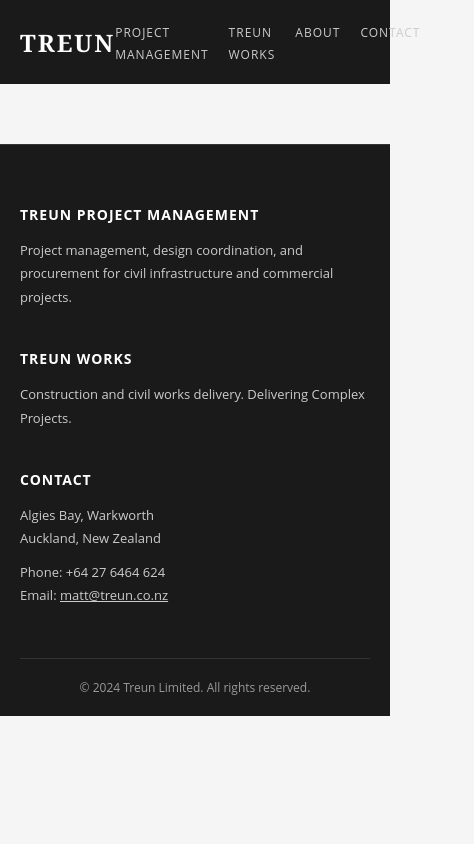
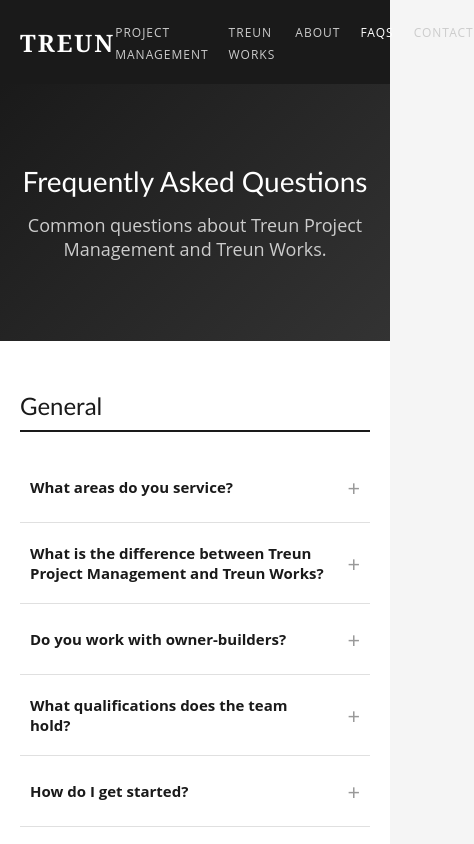
Before and after one commit to TreunLtd/treun-website, a React (Create React App) app: page /faq in a window 390 px wide. Shown: the top 844 px of the page, 474 px wide, since content can reach past the window. Built offline with nearby package versions, Linux system fonts and the light colour scheme.

Commit message:
Weds updates

```diff
--- a/src/App.js
+++ b/src/App.js
@@ -1,5 +1,5 @@
 import React from 'react';
-import { BrowserRouter as Router, Routes, Route } from 'react-router-dom';
+import { BrowserRouter, Routes, Route } from 'react-router-dom';
 import Navigation from './components/Navigation';
 import Footer from './components/Footer';
 import HomePage from './pages/HomePage';
@@ -9,12 +9,13 @@ import ContactPage from './pages/ContactPage';
 import ProjectDetailPage from './pages/ProjectDetailPage';
 import AllProjectsPage from './pages/AllProjectsPage';
 import AboutPage from './pages/AboutPage';
+import FAQPage from './pages/FAQPage';
 import './App.css';
 
-function App() {
+export default function App() {
   return (
-    <Router>
-      <div className="App">
+    <BrowserRouter>
+      <div className="app">
         <Navigation />
         <Routes>
           <Route path="/" element={<HomePage />} />
@@ -24,11 +25,10 @@ function App() {
           <Route path="/project/:id" element={<ProjectDetailPage />} />
           <Route path="/all-projects" element={<AllProjectsPage />} />
           <Route path="/about" element={<AboutPage />} />
+          <Route path="/faq" element={<FAQPage />} />
         </Routes>
         <Footer />
       </div>
-    </Router>
+    </BrowserRouter>
   );
 }
-
-export default App;
--- a/src/components/Navigation.js
+++ b/src/components/Navigation.js
@@ -12,34 +12,27 @@ export default function Navigation() {
         </div>
         <ul className="nav-menu">
           <li className="nav-item">
-            <a
-              href="/project-management"
-              className={pathname === '/project-management' ? 'nav-link active' : 'nav-link'}
-            >
+            <a href="/project-management" className={pathname === '/project-management' ? 'nav-link active' : 'nav-link'}>
               Project Management
             </a>
           </li>
           <li className="nav-item">
-            <a
-              href="/works"
-              className={pathname === '/works' ? 'nav-link active' : 'nav-link'}
-            >
+            <a href="/works" className={pathname === '/works' ? 'nav-link active' : 'nav-link'}>
               Treun Works
             </a>
           </li>
           <li className="nav-item">
-  <a
-    href="/about"
-    className={pathname === '/about' ? 'nav-link active' : 'nav-link'}
-  >
-    About
-  </a>
-</li>
+            <a href="/about" className={pathname === '/about' ? 'nav-link active' : 'nav-link'}>
+              About
+            </a>
+          </li>
           <li className="nav-item">
-            <a
-              href="/contact"
-              className={pathname === '/contact' ? 'nav-link active' : 'nav-link'}
-            >
+            <a href="/faq" className={pathname === '/faq' ? 'nav-link active' : 'nav-link'}>
+              FAQs
+            </a>
+          </li>
+          <li className="nav-item">
+            <a href="/contact" className={pathname === '/contact' ? 'nav-link active' : 'nav-link'}>
               Contact
             </a>
           </li>
--- a/src/pages/ContactPage.js
+++ b/src/pages/ContactPage.js
@@ -40,8 +40,12 @@ export default function ContactPage() {
               </div>
 
               <div className="contact-entity">
-                <h2>Location</h2>
+                <h2>Location & Hours</h2>
                 <p>Algies Bay<br />Warkworth, Auckland<br />New Zealand</p>
+                <div className="contact-details">
+                  <p><strong>Monday – Friday:</strong> 7:00am – 5:00pm</p>
+                  <p><strong>Saturday – Sunday:</strong> Closed</p>
+                </div>
               </div>
             </div>
 
--- /dev/null
+++ b/src/pages/FAQPage.css
@@ -0,0 +1,134 @@
+.faq-page {
+  flex: 1;
+}
+
+.faq-hero {
+  background: linear-gradient(135deg, #1a1a1a 0%, #333333 100%);
+  color: #ffffff;
+  padding: 80px 20px;
+  text-align: center;
+}
+
+.faq-hero-content {
+  max-width: 800px;
+  margin: 0 auto;
+}
+
+.faq-hero-content h1 {
+  font-size: 42px;
+  font-weight: normal;
+  margin-bottom: 15px;
+}
+
+.faq-hero-content p {
+  font-size: 18px;
+  color: #cccccc;
+}
+
+.faq-content {
+  padding: 80px 20px;
+  background-color: #ffffff;
+}
+
+.faq-container {
+  max-width: 860px;
+  margin: 0 auto;
+}
+
+.faq-section {
+  margin-bottom: 60px;
+}
+
+.faq-section h2 {
+  font-size: 24px;
+  font-weight: normal;
+  color: #1a1a1a;
+  margin-bottom: 20px;
+  padding-bottom: 10px;
+  border-bottom: 2px solid #1a1a1a;
+}
+
+.faq-item {
+  border-bottom: 1px solid #e0e0e0;
+  cursor: pointer;
+  transition: background-color 0.2s ease;
+}
+
+.faq-item:hover {
+  background-color: #f9f9f9;
+}
+
+.faq-question {
+  display: flex;
+  justify-content: space-between;
+  align-items: center;
+  padding: 20px 10px;
+  font-size: 15px;
+  font-weight: bold;
+  color: #1a1a1a;
+  gap: 20px;
+}
+
+.faq-icon {
+  font-size: 22px;
+  font-weight: normal;
+  color: #999;
+  flex-shrink: 0;
+}
+
+.faq-answer {
+  padding: 0 10px 20px 10px;
+}
+
+.faq-answer p {
+  font-size: 14px;
+  line-height: 1.8;
+  color: #666;
+  margin: 0;
+}
+
+.faq-cta {
+  text-align: center;
+  padding: 60px 20px;
+  background-color: #f5f5f5;
+  margin-top: 40px;
+}
+
+.faq-cta h3 {
+  font-size: 24px;
+  font-weight: normal;
+  margin-bottom: 10px;
+  color: #1a1a1a;
+}
+
+.faq-cta p {
+  font-size: 15px;
+  color: #666;
+  margin-bottom: 25px;
+}
+
+.faq-button {
+  display: inline-block;
+  padding: 15px 40px;
+  background-color: #1a1a1a;
+  color: #ffffff;
+  text-decoration: none;
+  font-weight: bold;
+  text-transform: uppercase;
+  letter-spacing: 1px;
+  transition: background-color 0.3s ease;
+}
+
+.faq-button:hover {
+  background-color: #333333;
+}
+
+@media (max-width: 768px) {
+  .faq-hero-content h1 {
+    font-size: 28px;
+  }
+
+  .faq-content {
+    padding: 50px 20px;
+  }
+}
--- /dev/null
+++ b/src/pages/FAQPage.js
@@ -0,0 +1,106 @@
+import React, { useEffect, useState } from 'react';
+import './FAQPage.css';
+
+const faqs = [
+  {
+    category: 'General',
+    questions: [
+      {
+        q: 'What areas do you service?',
+        a: 'We are based in Algies Bay, Warkworth and primarily service Greater Auckland and Northland. We have delivered projects across Auckland including the North Shore, West Auckland, Central Auckland, East Auckland, and Waiheke Island, as well as regional projects in Kapiti Coast and Australia.'
+      },
+      {
+        q: 'What is the difference between Treun Project Management and Treun Works?',
+        a: 'Treun Project Management handles the advisory and management side — feasibility studies, options analysis, design coordination, procurement, and contract administration. Treun Works handles physical delivery — construction, civil works, and subdivision development. Clients can engage one or both depending on their needs.'
+      },
+      {
+        q: 'Do you work with owner-builders?',
+        a: 'Yes. We regularly work alongside owner-builders who want professional support for part or all of their project. We can manage as much or as little as you need — from a one-off feasibility study through to full project delivery.'
+      },
+      {
+        q: 'What qualifications does the team hold?',
+        a: 'Director Matt Chernishov holds an MBA from Massey University and is a Licensed Building Practitioner (carpentry specialty). Treun is a member of NZ Certified Builders, is registered on the Downer Felix Vendor Marketplace, holds professional indemnity and public liability insurance, and operates HazardCo H&S systems.'
+      },
+      {
+        q: 'How do I get started?',
+        a: 'Get in touch via the contact page or email matt@treun.co.nz. We\'ll arrange a conversation to understand your project and advise on the best way we can help.'
+      }
+    ]
+  },
+  {
+    category: 'Treun Project Management',
+    questions: [
+      {
+        q: 'How does the feasibility process work?',
+        a: 'We engage early — before architects or designers are involved — to assess whether your project is viable. This includes preliminary bulk and location modelling, site assessment, and options analysis. The goal is to understand what is possible and what it will cost before you commit significant spend to design.'
+      },
+      {
+        q: 'Do you provide fixed price contracts?',
+        a: 'No. We work on a weekly invoicing basis with no fixed contract, which gives clients flexibility to adjust scope as the project develops. This means you can scale our involvement up or down as needed without being locked in.'
+      }
+    ]
+  },
+  {
+    category: 'Treun Works',
+    questions: [
+      {
+        q: 'Do you handle small residential builds?',
+        a: 'Yes. We work across all scales — from small single house builds and 2-lot subdivisions through to complex multi-lot developments and civil infrastructure. Every project receives the same level of care and accountability regardless of size.'
+      },
+      {
+        q: 'What types of civil works do you undertake?',
+        a: 'Our civil works capability includes earthworks and bulk excavation, drainage and stormwater, retaining walls, foundations, roading and pavement, site preparation, and subdivision infrastructure. We have experience on challenging sites including contaminated land, soft ground, steep terrain, and remediated sites.'
+      }
+    ]
+  }
+];
+
+function FAQItem({ q, a }) {
+  const [open, setOpen] = useState(false);
+  return (
+    <div className={`faq-item ${open ? 'open' : ''}`} onClick={() => setOpen(!open)}>
+      <div className="faq-question">
+        <span>{q}</span>
+        <span className="faq-icon">{open ? '−' : '+'}</span>
+      </div>
+      {open && <div className="faq-answer"><p>{a}</p></div>}
+    </div>
+  );
+}
+
+export default function FAQPage() {
+
+  useEffect(() => {
+    document.title = 'FAQs | Treun Project Management & Construction Auckland';
+  }, []);
+
+  return (
+    <div className="faq-page">
+      <section className="faq-hero">
+        <div className="faq-hero-content">
+          <h1>Frequently Asked Questions</h1>
+          <p>Common questions about Treun Project Management and Treun Works.</p>
+        </div>
+      </section>
+
+      <section className="faq-content">
+        <div className="faq-container">
+          {faqs.map((section, i) => (
+            <div key={i} className="faq-section">
+              <h2>{section.category}</h2>
+              {section.questions.map((item, j) => (
+                <FAQItem key={j} q={item.q} a={item.a} />
+              ))}
+            </div>
+          ))}
+
+          <div className="faq-cta">
+            <h3>Still have questions?</h3>
+            <p>Get in touch and we'll be happy to help.</p>
+            <a href="/contact" className="faq-button">Contact Us</a>
+          </div>
+        </div>
+      </section>
+    </div>
+  );
+}
--- a/src/pages/HomePage.css
+++ b/src/pages/HomePage.css
@@ -161,3 +161,17 @@
 .view-all-button:hover {
   background-color: #333333;
 }
+.entity-statement {
+  background-color: #f5f5f5;
+  padding: 30px 20px;
+  text-align: center;
+  border-bottom: 1px solid #e0e0e0;
+}
+
+.entity-statement p {
+  max-width: 800px;
+  margin: 0 auto;
+  font-size: 15px;
+  line-height: 1.8;
+  color: #555;
+}
--- a/src/pages/HomePage.js
+++ b/src/pages/HomePage.js
@@ -15,6 +15,12 @@ export default function HomePage() {
   return (
     <div className="home-page">
       <HeroSection />
+
+      <section className="entity-statement">
+        <div className="section-container">
+          <p>Treun is an Auckland-based project management and construction company. We provide residential and commercial project management, feasibility studies, design coordination, and construction delivery across Greater Auckland.</p>
+        </div>
+      </section>
 
       <section className="two-column-section">
         <div className="column left-column">
@@ -39,7 +45,7 @@ export default function HomePage() {
           <h2>Featured Projects</h2>
           <p className="section-subtitle">Recent delivery across infrastructure and residential development.</p>
 
-          <div className="featured-projects .projects-grid">
+          <div className="projects-grid">
             {featuredProjects.map(project => (
               <CaseStudyCard key={project.id} project={project} />
             ))}
```
